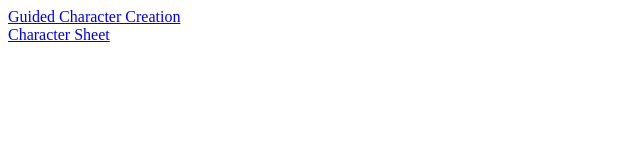
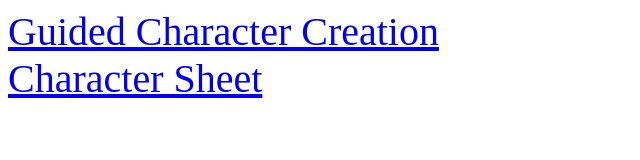
Before and after one commit to Shpaackle/sentinel-comics-tools, a plain HTML site: page index.html in a window 1280 px wide. Shown: the whole page, without its empty margins (0-640 px from the left). Drawn offline with Linux system fonts and the light colour scheme.

Commit message:
change font size on index page

```diff
--- a/index.html
+++ b/index.html
@@ -1,5 +1,10 @@
 <!DOCTYPE html>
 <html lang="en">
+<style>
+    a {
+        font-size: 2.5em;
+    }
+</style>
 <head>
     <meta charset="UTF-8">
     <title>Sentinel Comics Tools Index</title>
```
Also changed, not shown: character_creation.html (+0 -3 lines).
